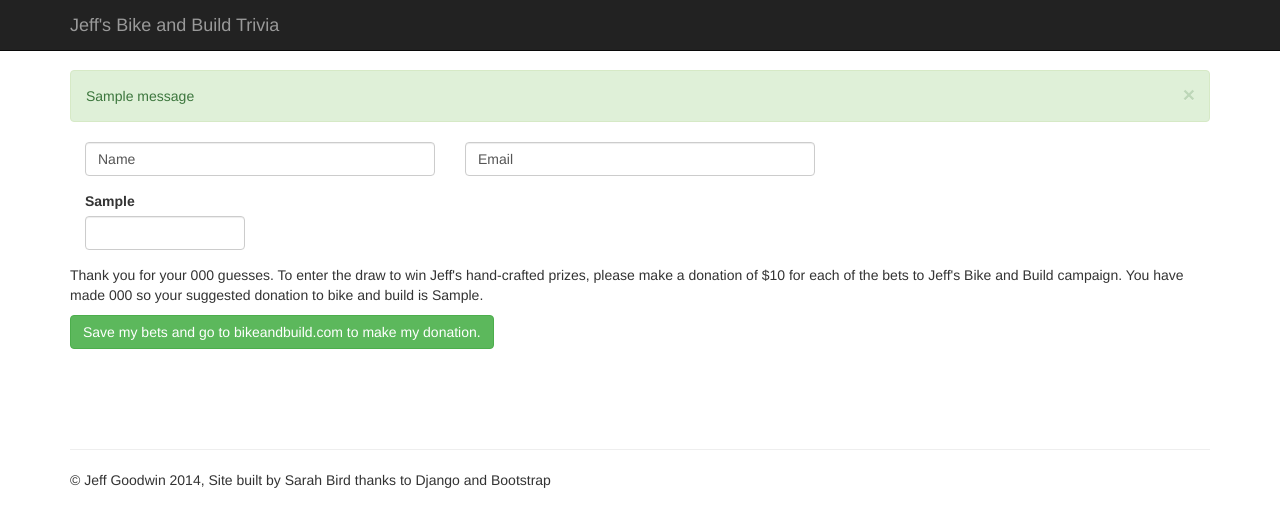
After one commit to birdsarah/jeff_bikeandbuild_trivia, a Django app: template trivia/templates/trivia/trivia_checkout.html in a window 1280 px wide. The commit adds this page. Shown: the top 527 px of the page. Run offline with Django 3.2, Linux system fonts and the light colour scheme; tables that the repository leaves empty hold one stand-in row (values such as "Sample post"); the template is opened without the code that fills it: values that come from a table or form of the project are taken from there, most other values are stand-ins (such as "Sample title", 1, 10 or a date in 2020); one stand-in notice (Sample message) is shown; parts of the project's set-up code (start-up, migrations or seed data) failed here and were passed over; some libraries are stand-ins or nearby versions.

Commit message:
Add sessions, save values, add checkout page.

```diff
--- a/settings.py
+++ b/settings.py
@@ -93,6 +93,7 @@ TEMPLATE_CONTEXT_PROCESSORS = (
     "django.core.context_processors.media",
     "django.core.context_processors.static",
     "django.core.context_processors.tz",
+    "django.core.context_processors.request",
     "django.contrib.messages.context_processors.messages",
     # Custom
     'trivia.context_processors.debug',
--- /dev/null
+++ b/static/js/vendor/alert.js
@@ -0,0 +1,88 @@
+/* ========================================================================
+ * Bootstrap: alert.js v3.1.1
+ * http://getbootstrap.com/javascript/#alerts
+ * ========================================================================
+ * Copyright 2011-2014 Twitter, Inc.
+ * Licensed under MIT (https://github.com/twbs/bootstrap/blob/master/LICENSE)
+ * ======================================================================== */
+
+
++function ($) {
+  'use strict';
+
+  // ALERT CLASS DEFINITION
+  // ======================
+
+  var dismiss = '[data-dismiss="alert"]'
+  var Alert   = function (el) {
+    $(el).on('click', dismiss, this.close)
+  }
+
+  Alert.prototype.close = function (e) {
+    var $this    = $(this)
+    var selector = $this.attr('data-target')
+
+    if (!selector) {
+      selector = $this.attr('href')
+      selector = selector && selector.replace(/.*(?=#[^\s]*$)/, '') // strip for ie7
+    }
+
+    var $parent = $(selector)
+
+    if (e) e.preventDefault()
+
+    if (!$parent.length) {
+      $parent = $this.hasClass('alert') ? $this : $this.parent()
+    }
+
+    $parent.trigger(e = $.Event('close.bs.alert'))
+
+    if (e.isDefaultPrevented()) return
+
+    $parent.removeClass('in')
+
+    function removeElement() {
+      $parent.trigger('closed.bs.alert').remove()
+    }
+
+    $.support.transition && $parent.hasClass('fade') ?
+      $parent
+        .one($.support.transition.end, removeElement)
+        .emulateTransitionEnd(150) :
+      removeElement()
+  }
+
+
+  // ALERT PLUGIN DEFINITION
+  // =======================
+
+  var old = $.fn.alert
+
+  $.fn.alert = function (option) {
+    return this.each(function () {
+      var $this = $(this)
+      var data  = $this.data('bs.alert')
+
+      if (!data) $this.data('bs.alert', (data = new Alert(this)))
+      if (typeof option == 'string') data[option].call($this)
+    })
+  }
+
+  $.fn.alert.Constructor = Alert
+
+
+  // ALERT NO CONFLICT
+  // =================
+
+  $.fn.alert.noConflict = function () {
+    $.fn.alert = old
+    return this
+  }
+
+
+  // ALERT DATA-API
+  // ==============
+
+  $(document).on('click.bs.alert.data-api', dismiss, Alert.prototype.close)
+
+}(jQuery);
--- a/templates/base.html
+++ b/templates/base.html
@@ -10,7 +10,8 @@
 
         <link rel="stylesheet" href="{% static "trivia/stylesheets/main.css" %}">
         {% if DEBUG %}
-        <script type="text/javascript" src="http://cssrefresh.frebsite.nl/js/cssrefresh.js"></script>
+        <!--<script type="text/javascript"
+src="http://cssrefresh.frebsite.nl/js/cssrefresh.js"></script>-->
         {% endif %}
         <script src="{% static "js/vendor/modernizr-2.6.2.min.js" %}"></script>
     </head>
@@ -27,6 +28,15 @@
         </div>
     </div>
     <div class="main container">
+        {% if messages %}
+            {% for message in messages %}
+                <div class="alert alert-{{ message.tags }} alert-dismissable">
+                    <button type="button" class="close" data-dismiss="alert" aria-hidden="true">&times;</button>
+                    {{ message }}
+                </div>
+            {% endfor %}
+        {% endif %}
+
         {% block content %}
         {% endblock content %}
         <hr>
@@ -37,5 +47,7 @@
 
         <script src="//ajax.googleapis.com/ajax/libs/jquery/1.10.1/jquery.min.js"></script>
         <script>window.jQuery || document.write('<script src="{% static "js/vendor/jquery-1.10.1.min.js" %}"><\/script>')</script>
+        <script src="{% static "js/vendor/alert.js" %}"></script>
+        <script>$(".alert").alert()</script>
     </body>
 </html>
--- /dev/null
+++ b/trivia/templates/trivia/trivia_checkout.html
@@ -0,0 +1,30 @@
+{% extends "base.html" %}
+{% load guesses %}
+
+{% block content %}
+<form role="form" class="form" action="." method="post">{% csrf_token %}
+    <div class="form-group clearfix">
+        <div class="col-xs-4"><input class="form-control" name="name" value="Name"></div>
+        <div class="col-xs-4"><input class="form-control" name="email" value="Email"></div>
+    </div>
+        {% for trivia in object_list %}
+        <div class="form-group clearfix">
+            <div class="col-xs-12">
+            <label class="control-label" for="trivia-{{ trivia.id }}">{{trivia.trivia}}</label>
+            </div>
+            <div class="col-xs-2">
+            <input class="form-control" name="trivia-{{ trivia.id }}" value="{{ trivia|get_guess:request.session }}" type="number">
+            </div>
+        </div>
+        {% endfor %}
+    <p>Thank you for your {{ number_of_guesses }} guesses. To enter the draw to win Jeff's hand-crafted prizes,
+    please make a donation of $10 for each of the bets to Jeff's Bike and Build campaign. You have
+    made {{ number_of_guesses }} so your suggested donation to bike and build is {{ suggested_donation }}.</p>
+    <input type="submit" class="btn btn-success" value="Save my bets and go to bikeandbuild.com to make my donation."/>
+</form>
+<div class="clearfix"></div>
+<br />
+<br />
+<br />
+<br />
+{% endblock %}
--- /dev/null
+++ b/trivia/templatetags/guesses.py
@@ -0,0 +1,9 @@
+from django import template
+
+
+def get_guess(trivia, session):
+    session_key = '-'.join(('trivia', str(trivia.id)))
+    return session.get(session_key, '')
+
+register = template.Library()
+register.filter('get_guess', get_guess)
--- a/trivia/urls.py
+++ b/trivia/urls.py
@@ -1,8 +1,9 @@
 from django.conf.urls import patterns, include, url
 
-from .views import TriviaList
+from .views import TriviaList, TriviaCheckout
 
 
 urlpatterns = patterns('',
     url(r'^$', TriviaList.as_view(), name='home'),
+    url(r'^send$', TriviaCheckout.as_view(), name='send'),
 )
```
Also changed, not shown: trivia/templates/trivia/trivia_list.html (+10 -2 lines), trivia/views.py (+19 -2 lines), trivia/templatetags/__init__.py (added).
